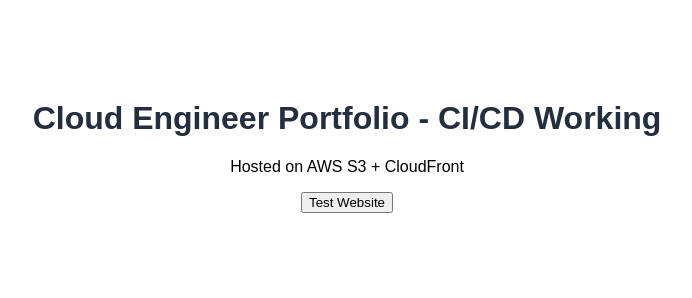
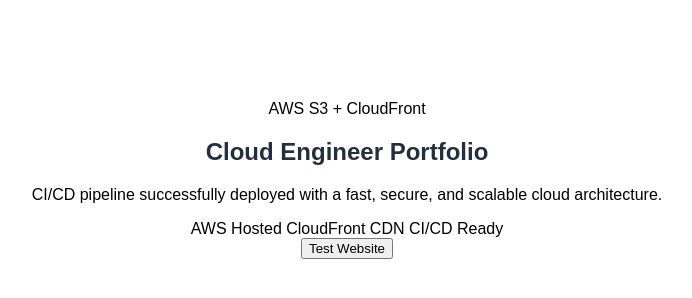
Before and after one commit to senod96/aws-static-website-cicd, a plain HTML site: page index.html in a window 1280 px wide. Shown: the whole page, without its empty margins (293-985 px from the left). Drawn offline with Linux system fonts and the light colour scheme.

Commit message:
Refactor index.html with new layout and features
Updated the HTML structure and added a hero section with features.

```diff
--- a/index.html
+++ b/index.html
@@ -1,24 +1,37 @@
 <!DOCTYPE html>
-<html>
+<html lang="en">
 <head>
+    <meta charset="UTF-8">
+    <meta name="viewport" content="width=device-width, initial-scale=1.0">
     <title>Cloud Engineer Portfolio</title>
     <link rel="stylesheet" href="style.css">
 </head>
 <body>
 
-    <h1>Cloud Engineer Portfolio - CI/CD Working</h1>
+    <section class="hero">
+        <div class="card">
+            <div class="badge">AWS S3 + CloudFront</div>
 
-    <p>
-        Hosted on AWS S3 + CloudFront
-    </p>
+            <h1>Cloud Engineer Portfolio</h1>
 
-    <button onclick="showMessage()">
-        Test Website
-    </button>
+            <p class="subtitle">
+                CI/CD pipeline successfully deployed with a fast, secure, and scalable cloud architecture.
+            </p>
 
-    <p id="message"></p>
+            <div class="features">
+                <span> AWS Hosted</span>
+                <span> CloudFront CDN</span>
+                <span> CI/CD Ready</span>
+            </div>
+
+            <button onclick="showMessage()">
+                Test Website
+            </button>
+
+            <p id="message"></p>
+        </div>
+    </section>
 
     <script src="script.js"></script>
-
 </body>
 </html>
```
